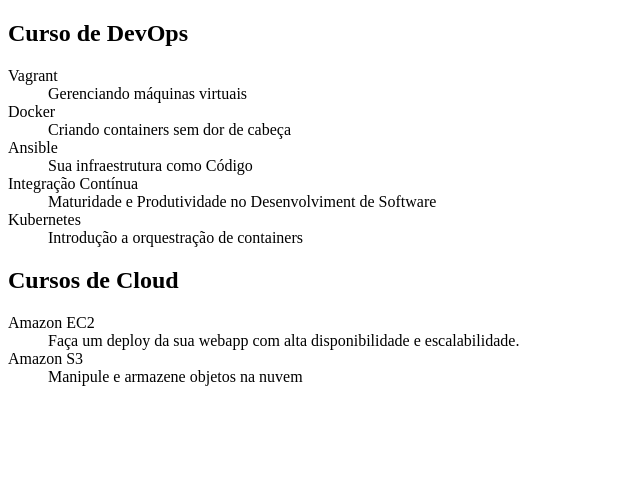
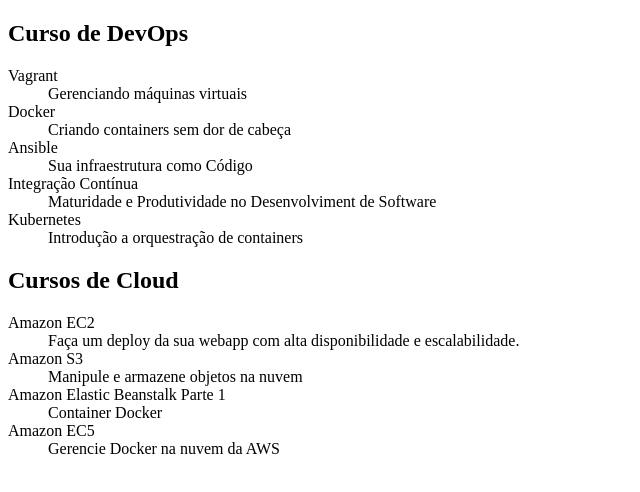
Before and after one commit to ajlvasconcelos/alura-git, a plain HTML site: page index.html in a window 1280 px wide. Shown: the whole page, without its empty margins (0-640 px from the left). Drawn offline with Linux system fonts and the light colour scheme.

Commit message:
Cursos de Beanstalk e ECS adicionados

```diff
--- a/index.html
+++ b/index.html
@@ -31,6 +31,12 @@
 
         <dt>Amazon S3</dt>
         <dd>Manipule e armazene objetos na nuvem</dd>
+
+        <dt>Amazon Elastic Beanstalk Parte 1</dt>
+        <dd>Container Docker</dd>
+
+        <dt>Amazon EC5</dt>
+        <dd>Gerencie Docker na nuvem da AWS</dd>
     </dl>
 </body>
 </html>
```
